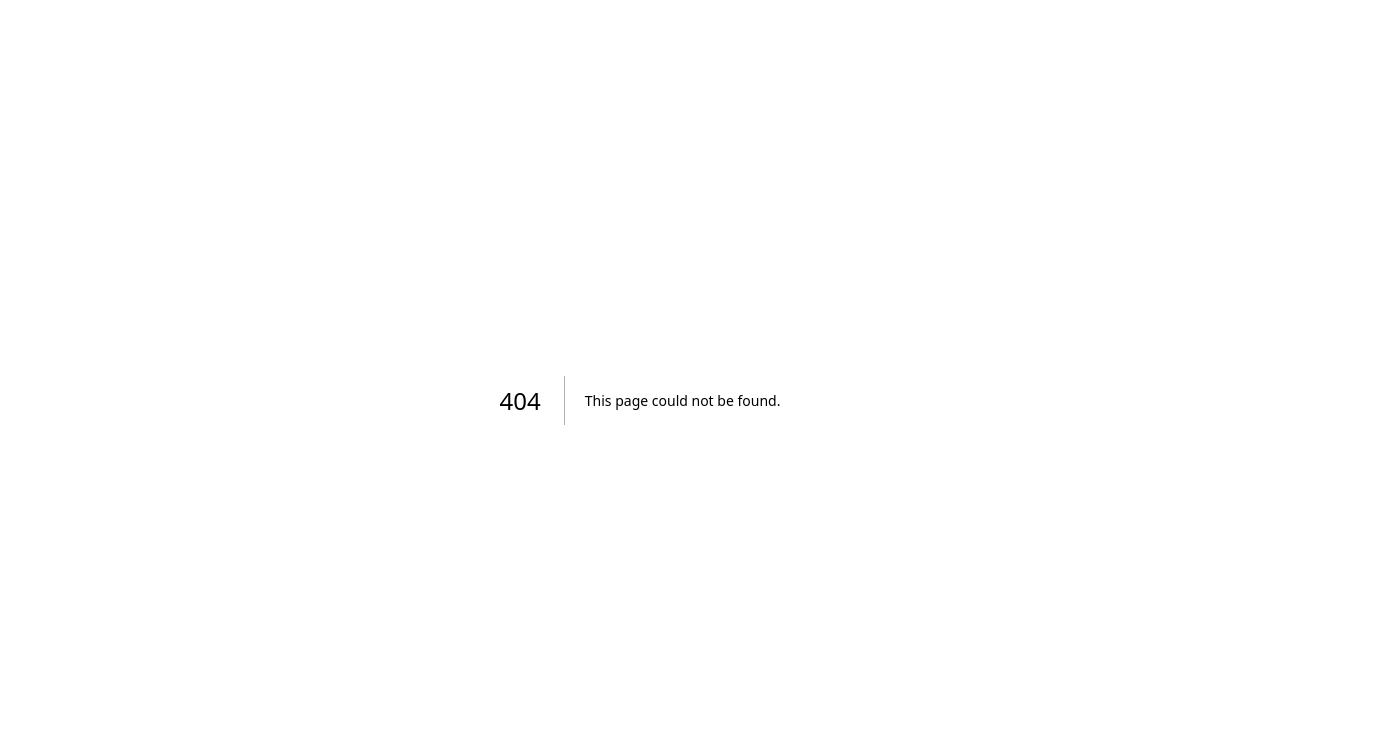
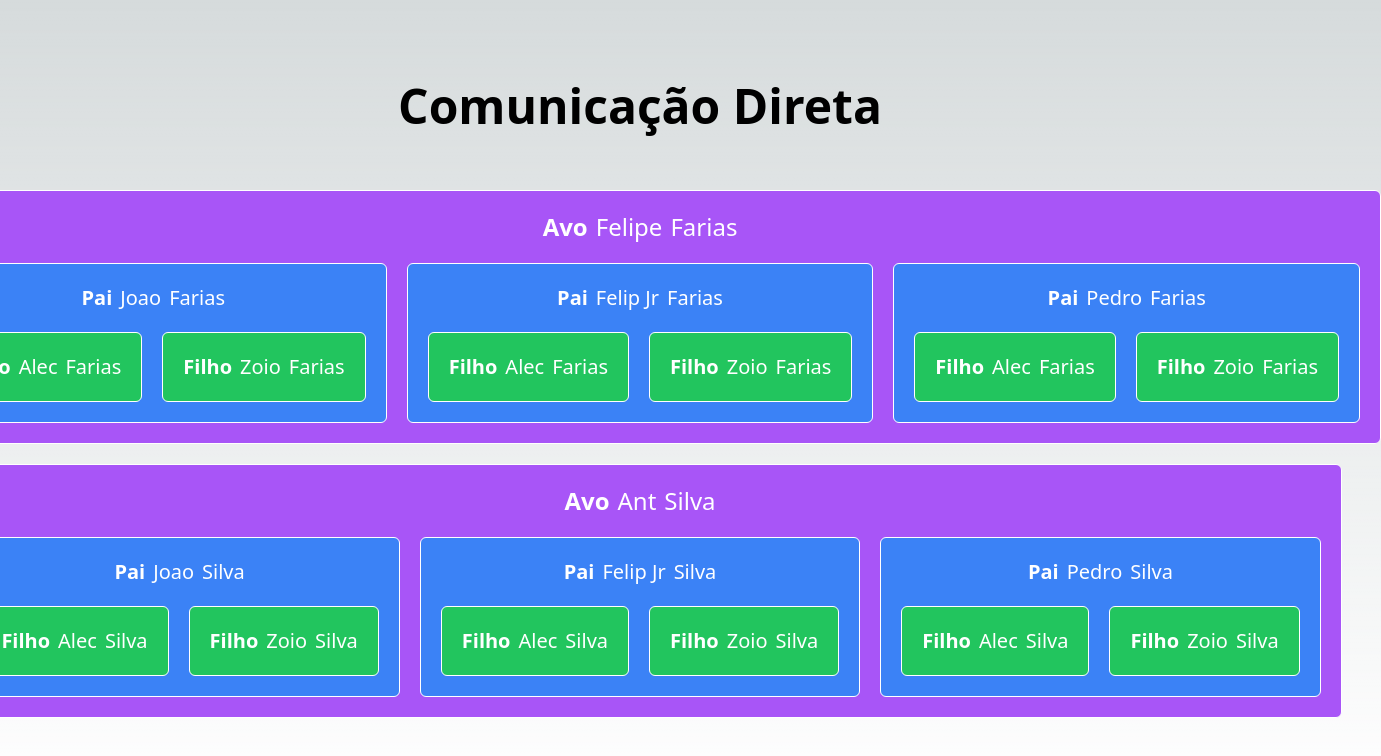
Before and after one commit to FelipeFVdev/app-inicial, a Next.js app: page /comunicacao/direta in a window 1280 px wide. Before the commit this address had no page. Shown: the top 756 px of the page, 1381 px wide, since content can reach past the window. Built offline with nearby package versions, Linux system fonts and the light colour scheme.

Commit message:
comunicacao entre componente (direta | indireta)

```diff
--- /dev/null
+++ b/src/components/comunicacao/direta/Avo.tsx
@@ -0,0 +1,25 @@
+import Pai from "./Pai";
+
+interface AvoProps {
+    nome: String;
+    sobrenome: String;
+}
+
+export default function Avo(props: AvoProps) {
+
+    return (
+        <div className="flex flex-col gap-5 p-5 bg-purple-500 text-white border border-white rounded-md">
+            <div className="flex justify-center gap-2 text-2xl">
+                <span className="font-black">Avo</span>
+                <span>{props.nome}</span>
+                <span>{props.sobrenome}</span>
+            </div>
+            <div className="flex gap-5">
+                <Pai nome="Joao" sobrenome={props.sobrenome}></Pai>
+                <Pai nome="Felip Jr" sobrenome={props.sobrenome}></Pai>
+                <Pai nome="Pedro" sobrenome={props.sobrenome}></Pai>
+            </div>
+        </div>
+    )
+
+}
--- /dev/null
+++ b/src/components/comunicacao/direta/Filho.tsx
@@ -0,0 +1,18 @@
+interface FilhoProps {
+    nome: String;
+    sobrenome: String;
+}
+
+export default function Filho(props: FilhoProps) {
+
+    return (
+        <div className="flex justify-center items-center bg-green-500 border border-white rounded-md p-5">
+            <div className="flex justify-center gap-2 text-xl">
+                <span className="font-black">Filho</span>
+                <span>{props.nome}</span>
+                <span>{props.sobrenome}</span>
+            </div>
+        </div>
+    )
+
+}
--- /dev/null
+++ b/src/components/comunicacao/direta/Pai.tsx
@@ -0,0 +1,24 @@
+import Filho from "./Filho";
+
+interface PaiProps {
+    nome: String;
+    sobrenome: String;
+}
+
+export default function Pai(props: PaiProps) {
+
+    return (
+        <div className="flex flex-col gap-5 bg-blue-500 text-white border border-white rounded-md p-5">
+            <div className="flex justify-center gap-2 text-xl">
+                <span className="font-black">Pai</span>
+                <span>{props.nome}</span>
+                <span>{props.sobrenome}</span>
+            </div>
+            <div className="flex gap-5">
+                <Filho nome="Alec" sobrenome={props.sobrenome}></Filho>
+                <Filho nome="Zoio" sobrenome={props.sobrenome}></Filho>
+            </div>
+        </div>
+    )
+
+}
--- /dev/null
+++ b/src/components/comunicacao/indireta/Botoes.tsx
@@ -0,0 +1,19 @@
+interface BotoesProps {
+   inc: (valor: number) => void
+   dec: (valor: number) => void
+}
+
+export default function Display(props: BotoesProps) {
+
+    return (
+        <div className="flex justify-between pt-2 gap-2">
+            <button className="botao flex-1 bg-blue-500 text-white font-bold py-2 px-4 rouneded" onClick={() => props.dec(13)}>
+                Dec
+            </button>
+            <button className="botao flex-1 bg-blue-500 text-white font-bold py-2 px-4 rouneded" onClick={() => props.inc(10)}>
+                Inc
+            </button>
+        </div>
+    )
+
+}
--- /dev/null
+++ b/src/components/comunicacao/indireta/Contador.tsx
@@ -0,0 +1,24 @@
+import { useState } from "react";
+import Botoes from "./Botoes";
+import Display from "./Display";
+
+export default function Contador() {
+
+    const [num, setNum] = useState<number>(0)
+
+    function incrementatr(valor: number) {
+        setNum(num + valor)
+    }
+
+    function decrementar(valor: number) {
+        setNum(num - valor)
+    }
+
+    return (
+        <div className=" flex flex-col p-2 w-72 h-72 border border-zinc-400 rounded-lg">
+            <Display valor={num}></Display>
+            <Botoes inc={incrementatr} dec={decrementar}></Botoes>
+        </div>
+    )
+
+}
--- /dev/null
+++ b/src/components/comunicacao/indireta/Display.tsx
@@ -0,0 +1,13 @@
+interface DisplayProps {
+    valor: number
+}
+
+export default function Display(props: DisplayProps) {
+
+    return (
+        <div className="flex justify-center items-center flex-1 text-5xl font-black bg-zinc-800 font-black rounded-md p-5">
+            {props.valor}
+        </div>
+    )
+
+}
--- /dev/null
+++ b/src/pages/comunicacao/direta.tsx
@@ -0,0 +1,11 @@
+import Avo from "@/components/comunicacao/direta/Avo";
+
+export default function PaginaDireta() {
+    return (
+        <div className="flex flex-col gap-5 justify-center items-center h-screen">
+            <h1 className="text-5xl font-black mb-10">Comunicação Direta</h1>
+            <Avo nome="Felipe" sobrenome="Farias" />
+            <Avo nome="Ant" sobrenome="Silva" />
+        </div>
+    )
+}
--- /dev/null
+++ b/src/pages/comunicacao/indireta.tsx
@@ -0,0 +1,15 @@
+import Contador from "@/components/comunicacao/indireta/Contador";
+
+export default function PaginaIndireta() {
+    return (
+        <div className="flex flex-col gap-5 justify-center items-center h-screen">
+            <h1 className="text-5xl font-black mb-10">Comunicação Indireta</h1>
+            <div className="flex gap-5">
+                <Contador></Contador>
+                <Contador></Contador>
+                <Contador></Contador>
+            </div>
+
+        </div>
+    )
+}
```
